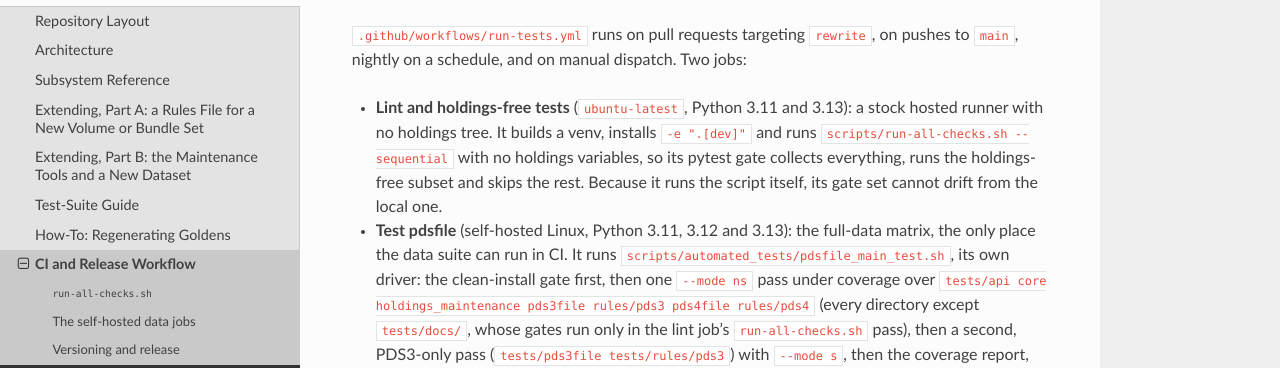
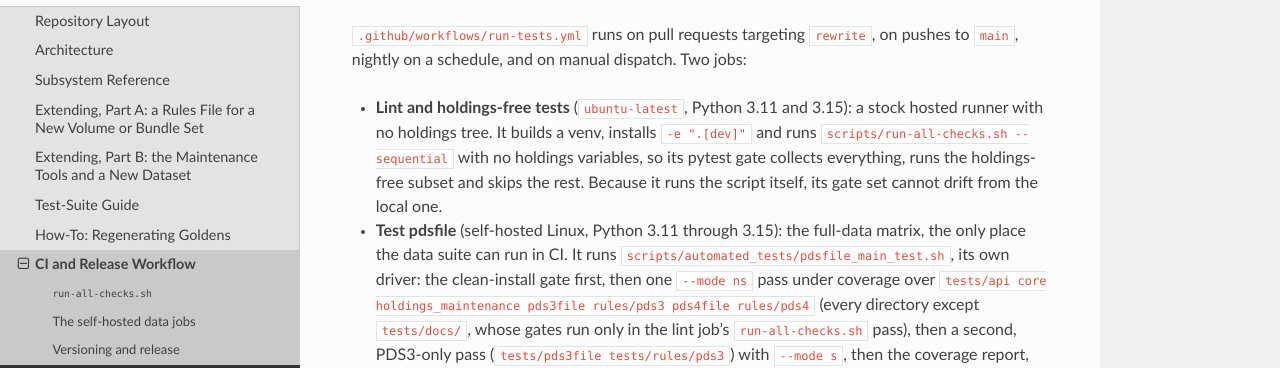
Before and after one commit to SETI/rms-pdsfile, a Sphinx documentation site: the page built from docs/dev_guide/dev_guide_ci.rst, in a window 1280 px wide and 900 px high, scrolled down 947 px. Shown: the part 160-528 px from the top of the window. Built offline with Sphinx 7.4.7 and the Read the Docs theme 3.1.0, drawn with Linux system fonts in a browser that asks for light colours.

Commit message:
Support Python 3.11 through 3.15 (#170)
* Support Python 3.11 through 3.15

Test Python 3.11, 3.12, 3.13, 3.14, and 3.15 in CI, declare the same
versions in pyproject.toml, and drop the versions older than 3.11.
Update the GitHub Actions to their current major versions.

Co-Authored-By: Claude Opus 5.5 <noreply@anthropic.com>
Claude-Session: https://claude.ai/code/session_017bYETKhpenDNeg2cXhqCpK

* Accept the Python 3.14 argparse program name in a -m test

From Python 3.14, argparse names a module run with -m "python -m
<module>" instead of the script's file name, so the usage line the
show_opus_products -m test looks for differs by version.

Co-Authored-By: Claude Opus 5.5 <noreply@anthropic.com>
Claude-Session: https://claude.ai/code/session_017bYETKhpenDNeg2cXhqCpK

* Skip pymarkdownlnt on Python 3.15

/seti/newnav/capped-run.sh pymarkdownlnt depends on pyjson5, which has no 3.15 wheel yet, and the
self-hosted runners have no C++ compiler to build it. The Markdown scan
doesn't depend on the Python version, so install the linter only below
3.15 and disable the scan in the 3.15 lint job.

Co-Authored-By: Claude Opus 5.5 <noreply@anthropic.com>
Claude-Session: https://claude.ai/code/session_017bYETKhpenDNeg2cXhqCpK

* Install rms-opus from its pyproject in the OPUS job

rms-opus removed requirements.txt, so the OPUS job failed before running
any tests. Install it with its dev extra, as its own integration workflow
does, and fetch tags so setuptools-scm can version it.

Co-Authored-By: Claude Opus 5.5 <noreply@anthropic.com>
Claude-Session: https://claude.ai/code/session_017bYETKhpenDNeg2cXhqCpK

* Remove a local wrapper path from the OPUS install line

The previous commit added a machine-local wrapper script in front of the
OPUS install command by mistake, so the step failed with exit code 127.

Co-Authored-By: Claude Opus 5.5 <noreply@anthropic.com>
Claude-Session: https://claude.ai/code/session_017bYETKhpenDNeg2cXhqCpK

---------

Co-authored-by: Claude Opus 5.5 <noreply@anthropic.com>

```diff
--- a/docs/dev_guide/dev_guide_ci.rst
+++ b/docs/dev_guide/dev_guide_ci.rst
@@ -55,13 +55,13 @@ The self-hosted data jobs
 ``.github/workflows/run-tests.yml`` runs on pull requests targeting ``rewrite``, on
 pushes to ``main``, nightly on a schedule, and on manual dispatch. Two jobs:
 
-* **Lint and holdings-free tests** (``ubuntu-latest``, Python 3.11 and 3.13): a
+* **Lint and holdings-free tests** (``ubuntu-latest``, Python 3.11 and 3.15): a
   stock hosted runner with no holdings tree. It builds a venv, installs
   ``-e ".[dev]"`` and runs ``scripts/run-all-checks.sh --sequential`` with no
   holdings variables, so its pytest gate collects everything, runs the
   holdings-free subset and skips the rest. Because it runs the script itself, its
   gate set cannot drift from the local one.
-* **Test pdsfile** (self-hosted Linux, Python 3.11, 3.12 and 3.13): the full-data
+* **Test pdsfile** (self-hosted Linux, Python 3.11 through 3.15): the full-data
   matrix, the only place the data suite can run in CI. It runs
   ``scripts/automated_tests/pdsfile_main_test.sh``, its own driver: the
   clean-install gate first, then one ``--mode ns`` pass under coverage over
```
Also changed, not shown: pyproject.toml (+6 -1 lines), 5 other files.
